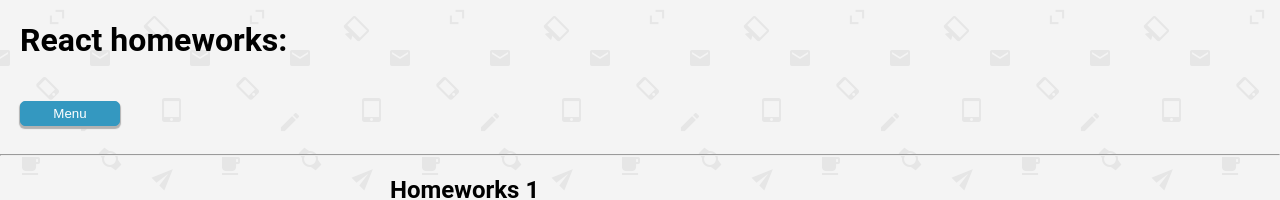
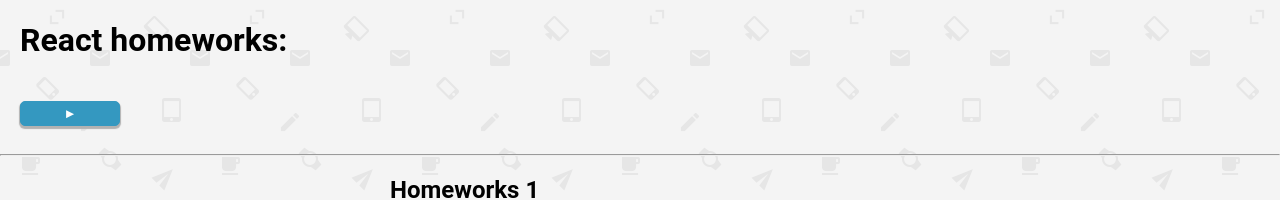
Before and after one commit to aivan3d66/tasksFromIgnat, a React (Create React App) app: page / in a window 1280 px wide. Shown: the top 200 px of the page. Built offline with nearby package versions, Linux system fonts and the light colour scheme.

Commit message:
add menu arrow

```diff
--- a/src/p2-homeworks/h5/Header.tsx
+++ b/src/p2-homeworks/h5/Header.tsx
@@ -20,7 +20,7 @@ const Header: React.FC<HeaderProps> = ({menu, onBtnHandler}) => {
       <SuperButton
         onClick={onBtnHandler}
         className={s.menuBtn}>
-        Menu
+        &#9658;
       </SuperButton>
       {
         menu
```
